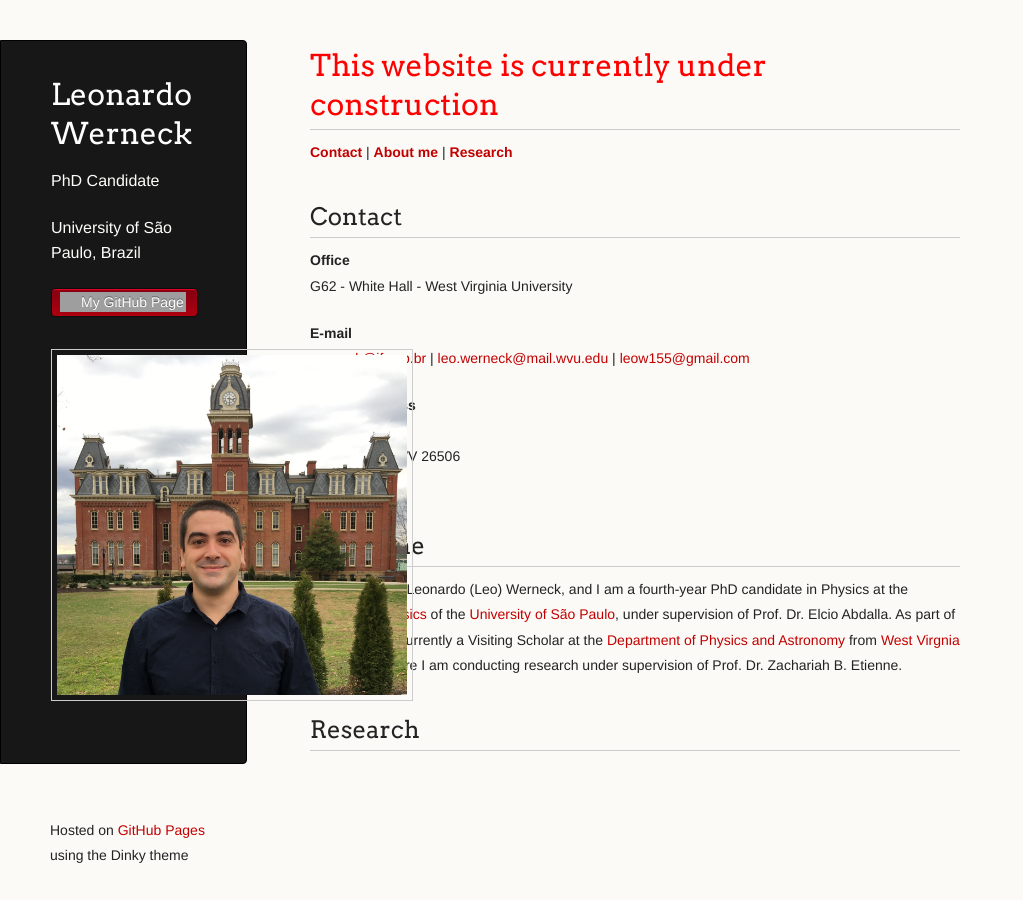
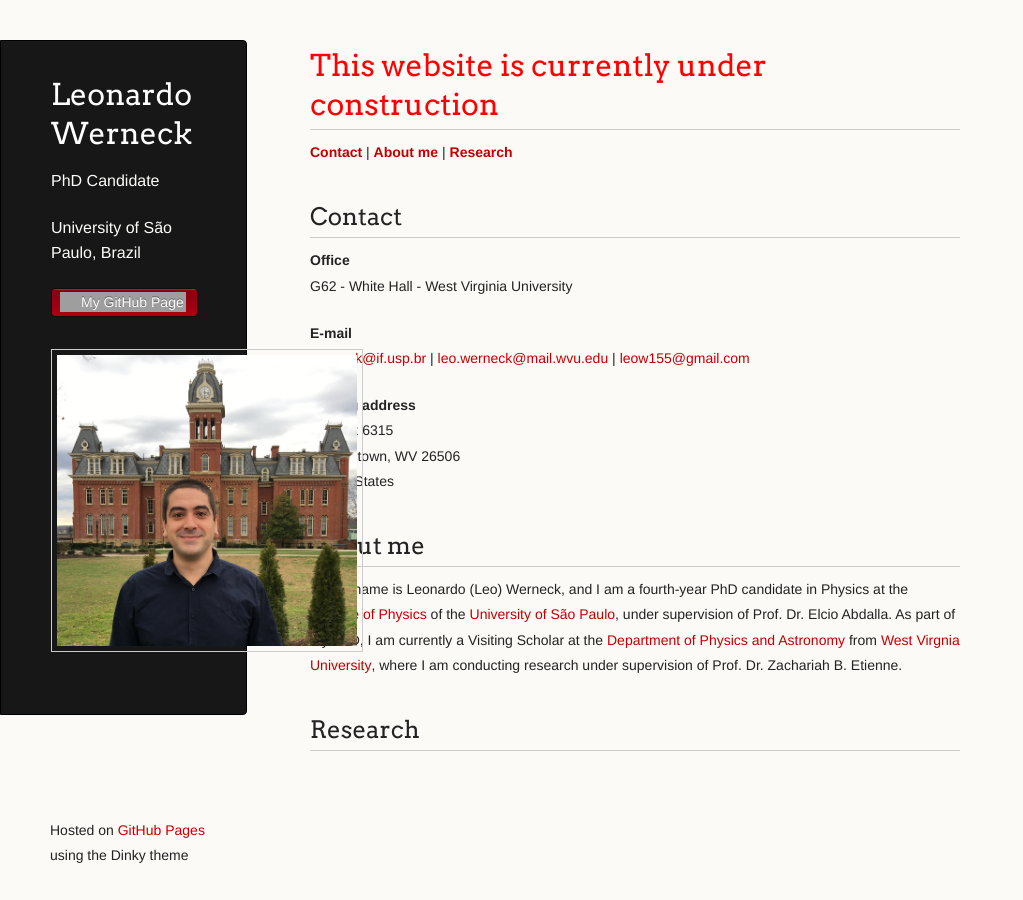
Before and after one commit to leowerneck/leowerneck.github.io, a Jekyll site: the page built from index.md, in a window 1280 px wide. Shown: the whole page, without its empty margins (0-1023 px from the left). Built offline with Jekyll 4.4.1, drawn with Linux system fonts in a browser that asks for light colours; a script that is not in the unit is left out; grey boxes are pictures that could not be loaded.

Commit message:
default.html: attempt to improve image position

```diff
--- a/_layouts/default.html
+++ b/_layouts/default.html
@@ -7,7 +7,7 @@
 {% seo %}
     <link rel="stylesheet" href="{{ '/assets/css/style.css?v=' | append: site.github.build_revision | relative_url }}">
     <script src="{{ '/assets/js/scale.fix.js' | relative_url }}"></script>
-    <meta name="viewport" content="width=500, initial-scale=1, user-scalable=no">
+    <meta name="viewport" content="width=500, initial-scale=1, user-scalable=yes">
     <!--[if lt IE 9]>
     <script src="//html5shiv.googlecode.com/svn/trunk/html5.js"></script>
     <![endif]-->
@@ -23,7 +23,7 @@
           <li><a class="buttons github" href="{{ site.github.owner_url }}">My GitHub Page</a></li>
         </ul>
         {% endif %}
-	<img align="center" src="assets/LeoWebsite.JPG" width="350">
+	<img align="center" src="assets/LeoWebsite.JPG" width="300">
       </header>
 
       <section>
```
